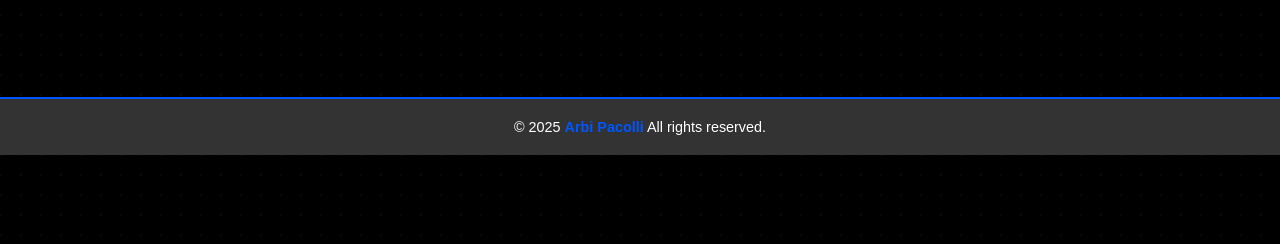
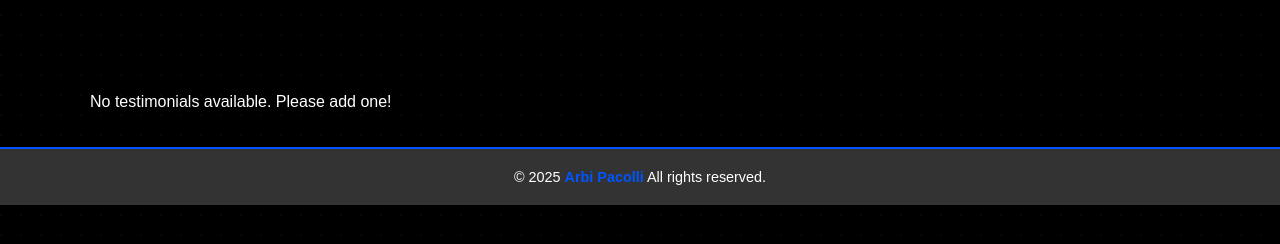
Before and after one commit to biTo24/Testimonial-App, a plain HTML site: page index.html in a window 1280 px wide. Shown: the part 226-470 px from the top of the page. Drawn offline with Linux system fonts and the light colour scheme.

Commit message:
Fixed JS
Replaced fetch() calls with localStorage retrieval for testimonials and added a fallback message when no testimonials are available.

```diff
--- a/index.html
+++ b/index.html
@@ -30,8 +30,14 @@
     document.addEventListener("DOMContentLoaded", () => {
       const container = document.getElementById("testimonial-grid");
 
-      // Load testimonials from localStorage
+      // ✅ Load testimonials from localStorage
       const testimonials = JSON.parse(localStorage.getItem("testimonials")) || [];
+
+      // If no testimonials are found, show a default message
+      if (testimonials.length === 0) {
+        container.innerHTML = "<p>No testimonials available. Please add one!</p>";
+        return;
+      }
 
       testimonials.forEach(t => {
         const card = document.createElement("article");
```
